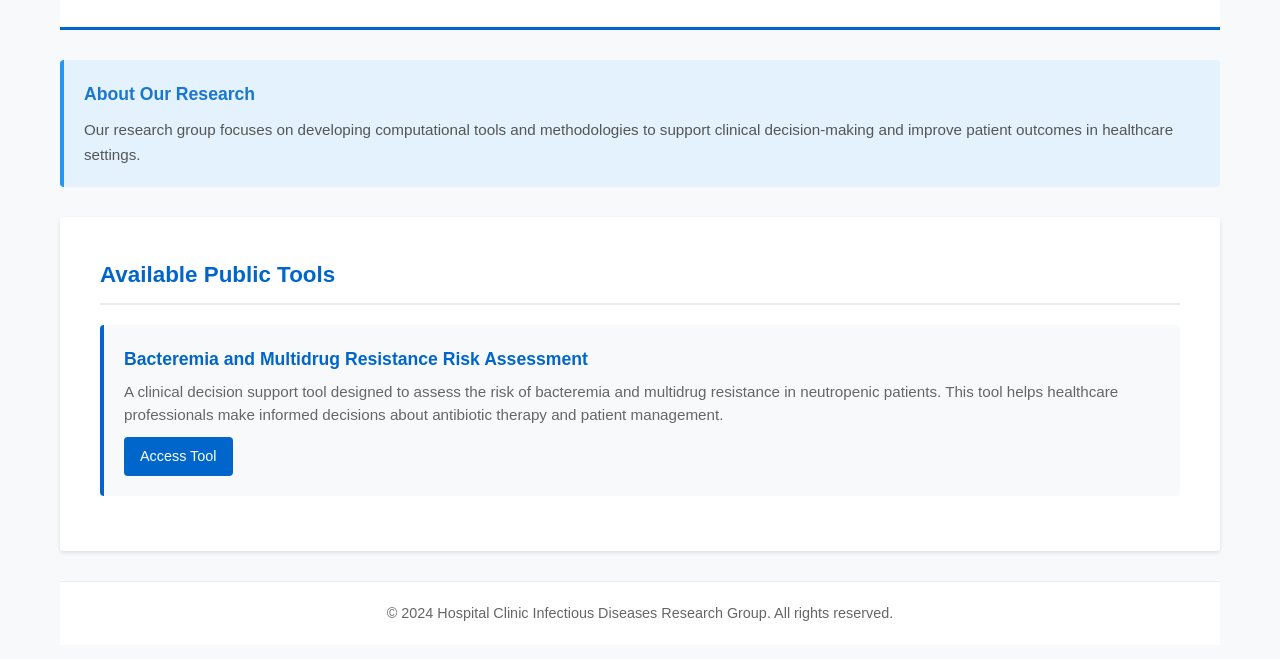
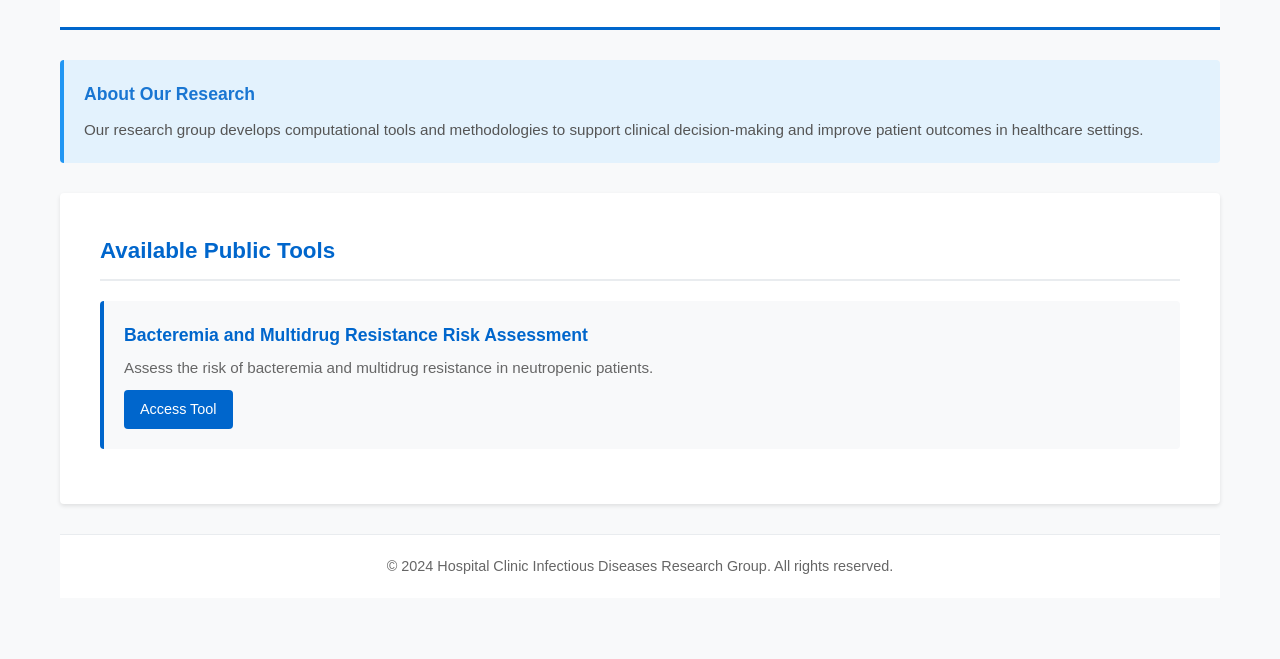
Before and after one commit to hcidrg/hcidrg.github.io, a plain HTML site: page index.html in a window 1280 px wide. Shown: the part 119-778 px from the top of the page. Drawn offline with Linux system fonts and the light colour scheme.

Commit message:
Fix text

```diff
--- a/index.html
+++ b/index.html
@@ -159,7 +159,7 @@
 
         <div class="info-section">
             <h3>About Our Research</h3>
-            <p>Our research group focuses on developing computational tools and methodologies to support clinical decision-making and improve patient outcomes in healthcare settings.</p>
+            <p>Our research group develops computational tools and methodologies to support clinical decision-making and improve patient outcomes in healthcare settings.</p>
         </div>
 
         <div class="content-section">
@@ -168,8 +168,7 @@
             <div class="tool-item">
                 <h3 class="tool-title">Bacteremia and Multidrug Resistance Risk Assessment</h3>
                 <p class="tool-description">
-                    A clinical decision support tool designed to assess the risk of bacteremia and multidrug resistance in neutropenic patients.
-                    This tool helps healthcare professionals make informed decisions about antibiotic therapy and patient management.
+                    Assess the risk of bacteremia and multidrug resistance in neutropenic patients.
                 </p>
                 <a href="https://crunis.shinyapps.io/kamila/" class="tool-link">Access Tool</a>
             </div>
```
